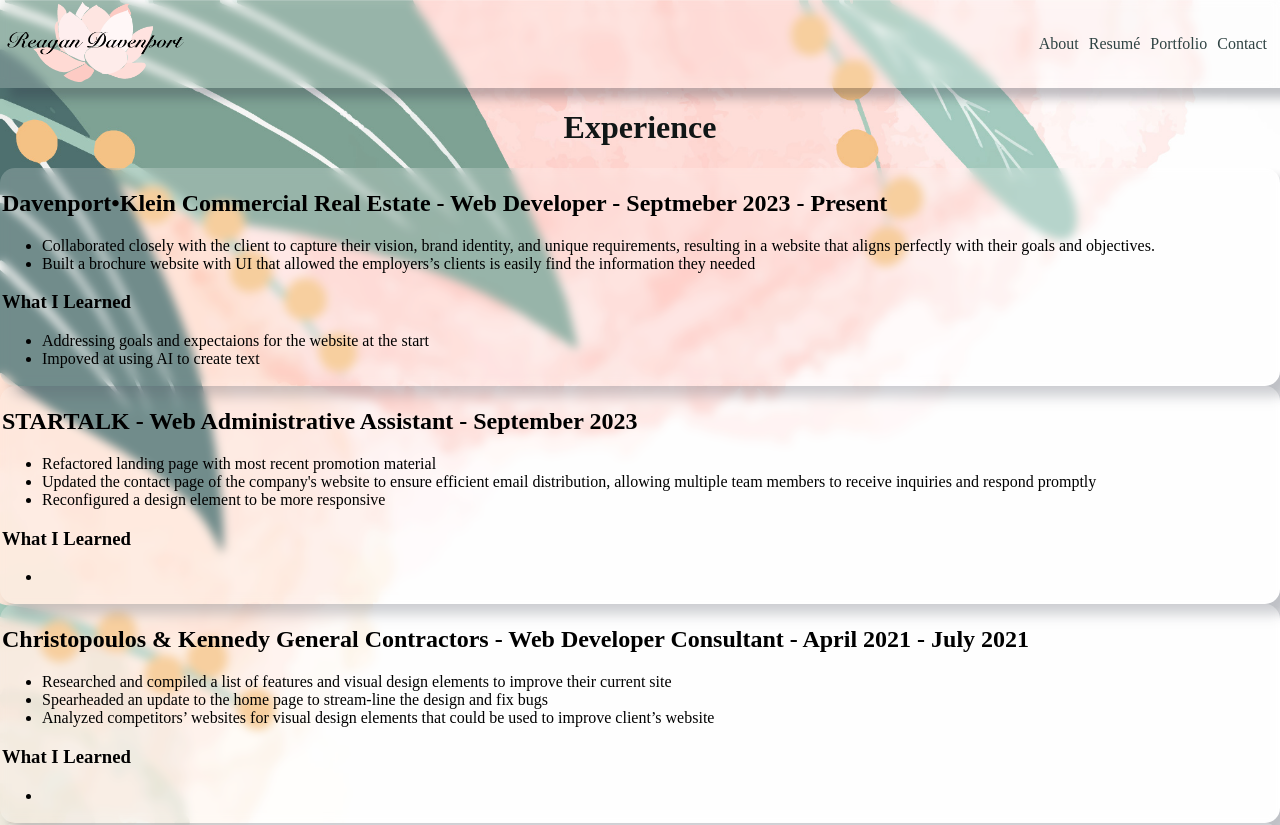
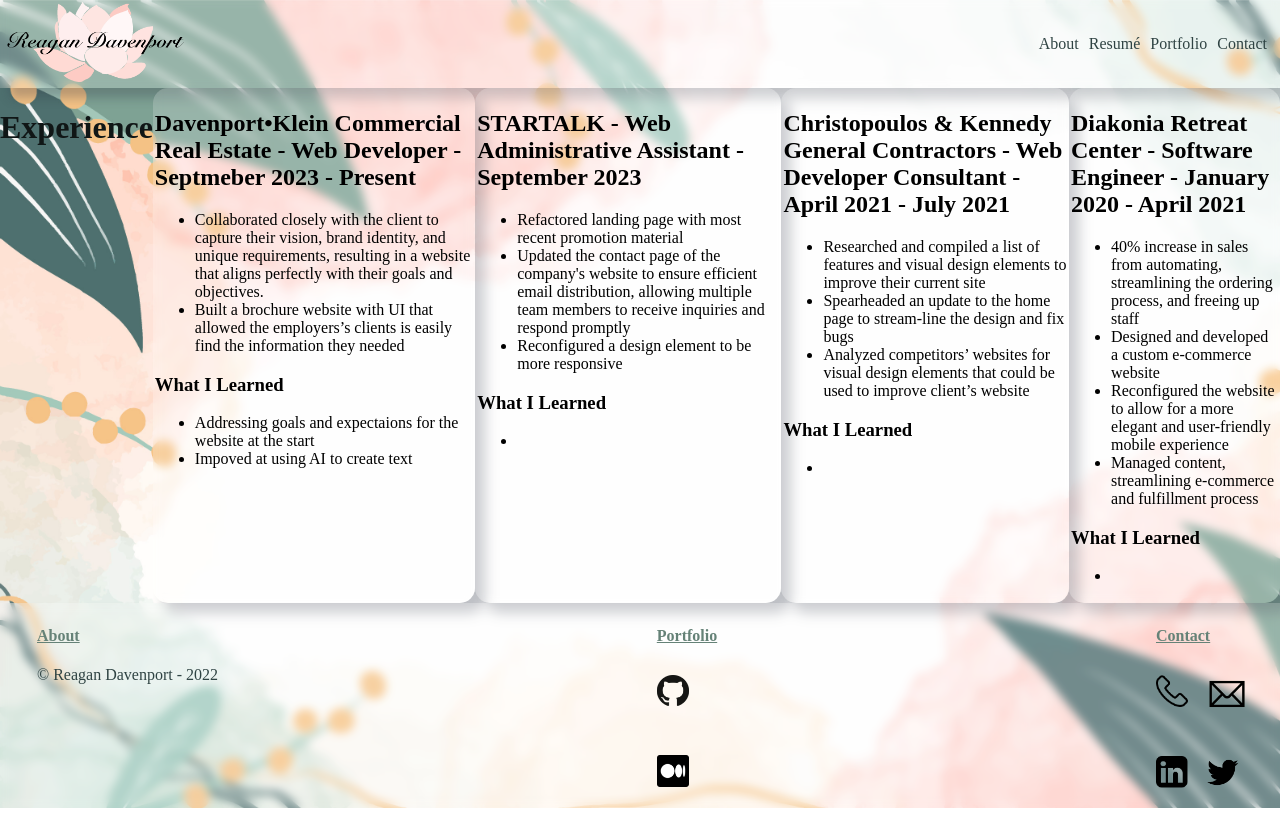
Before and after one commit to ReaganADavenport/Portfolio, a React (Create React App) app: page /resume in a window 1280 px wide. Shown: the top 825 px of the page. Built offline with nearby package versions, Linux system fonts and the light colour scheme.

Commit message:
renamed all job divs to just 'job', changed css to match

```diff
--- a/src/Components/resume/resume.css
+++ b/src/Components/resume/resume.css
@@ -1,37 +1,17 @@
+.Resume{
+    display: flex;
+    justify-content: center;
+}
 .Resume h1{
     color: #101616;
     display: flex;
     justify-content: center;
 }
 
-.dk-block{
+.job{
     background: rgba(255, 255, 255, 0.2);
     backdrop-filter: blur(5px);
     border: solid 2px transparent;
     border-radius: 15px;
     box-shadow: 10px 10px 10px rgba(46, 54, 68, 0.3);
 }
-
-.st-block{
-    background: rgba(255, 255, 255, 0.2);
-    backdrop-filter: blur(5px);
-    border: solid 2px transparent;
-    border-radius: 15px;
-    box-shadow: 10px 10px 10px rgba(46, 54, 68, 0.3);
-}
-
-.ck-block{
-    background: rgba(255, 255, 255, 0.2);
-    backdrop-filter: blur(5px);
-    border: solid 2px transparent;
-    border-radius: 15px;
-    box-shadow: 10px 10px 10px rgba(46, 54, 68, 0.3);
-}
-
-.drc-block{
-    background: rgba(255, 255, 255, 0.2);
-    backdrop-filter: blur(5px);
-    border: solid 2px transparent;
-    border-radius: 15px;
-    box-shadow: 10px 10px 10px rgba(46, 54, 68, 0.3);
-}
--- a/src/Components/resume/resume.js
+++ b/src/Components/resume/resume.js
@@ -6,7 +6,7 @@ const Resume = () => {
     return(
         <div className="Resume">
             <h1>Experience</h1>
-            <div className='dk-block'>
+            <div className='job'>
                 <h2>Davenport•Klein Commercial Real Estate - Web Developer - Septmeber 2023 - Present</h2>
                     <ul>
                         <li>Collaborated closely with the client to capture their vision, brand identity, and unique requirements, resulting in a website that aligns perfectly with their goals and objectives.</li>
@@ -18,7 +18,7 @@ const Resume = () => {
                         <li>Impoved at using AI to create text</li>
                     </ul>
             </div>
-            <div className='st-block'>
+            <div className='job'>
                 <h2>STARTALK - Web Administrative Assistant - September 2023</h2>
                     <ul>
                         <li>Refactored landing page with most recent promotion material</li>
@@ -30,7 +30,7 @@ const Resume = () => {
                         <li></li>
                     </ul>
             </div>
-            <div className='ck-block'>
+            <div className='job'>
                 <h2>Christopoulos & Kennedy General Contractors - Web Developer Consultant - April 2021 - July 2021</h2>
                 <ul>
                         <li>Researched and compiled a list of features and visual design elements to improve their current site</li>
@@ -42,7 +42,7 @@ const Resume = () => {
                         <li></li>
                     </ul>
             </div>
-            <div className='drc-block'>
+            <div className='job'>
                 <h2>Diakonia Retreat Center - Software Engineer - January 2020 - April 2021</h2>
                     <ul>
                         <li>40% increase in sales from automating, streamlining the ordering process, and freeing up staff</li>
```
